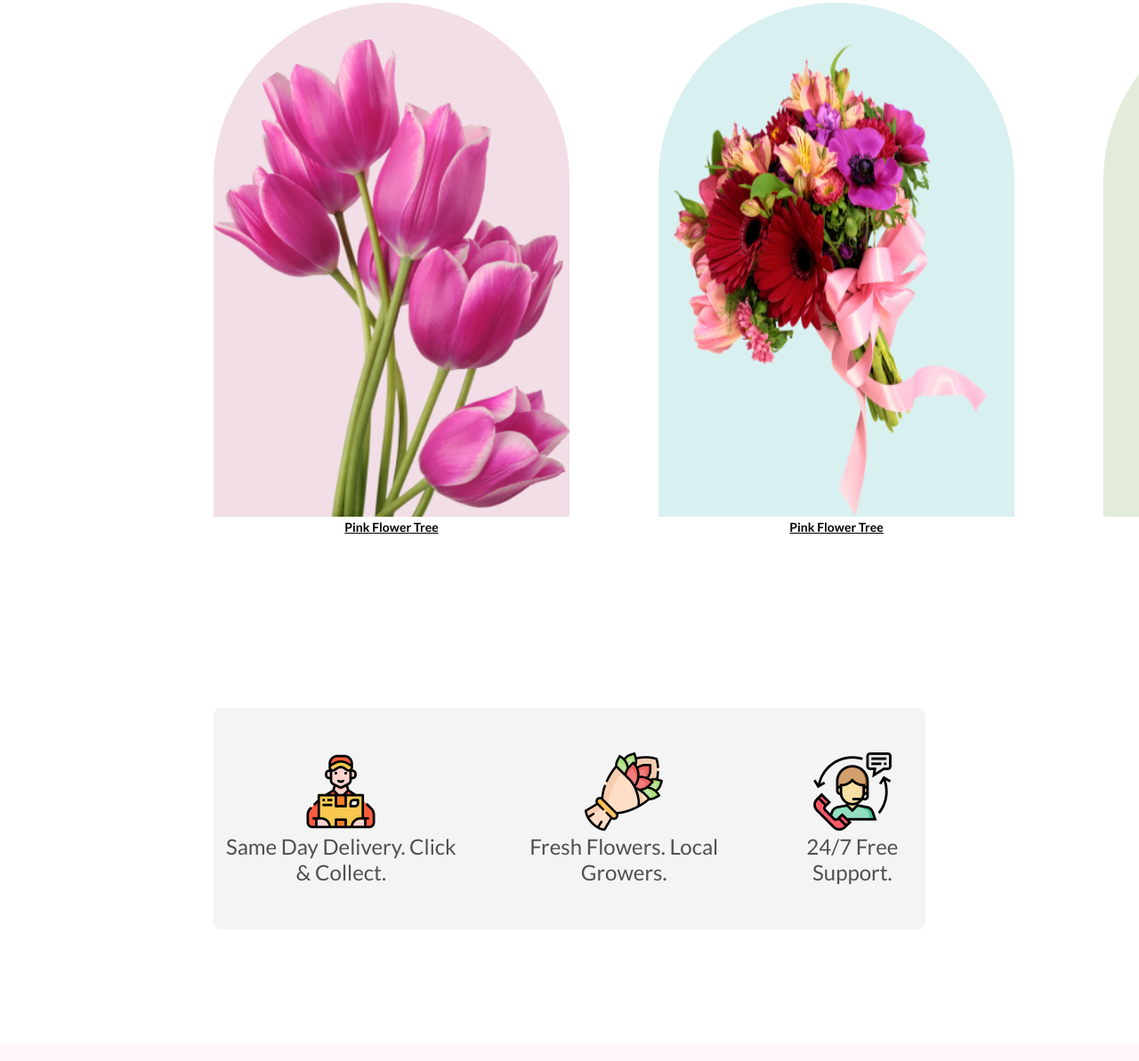
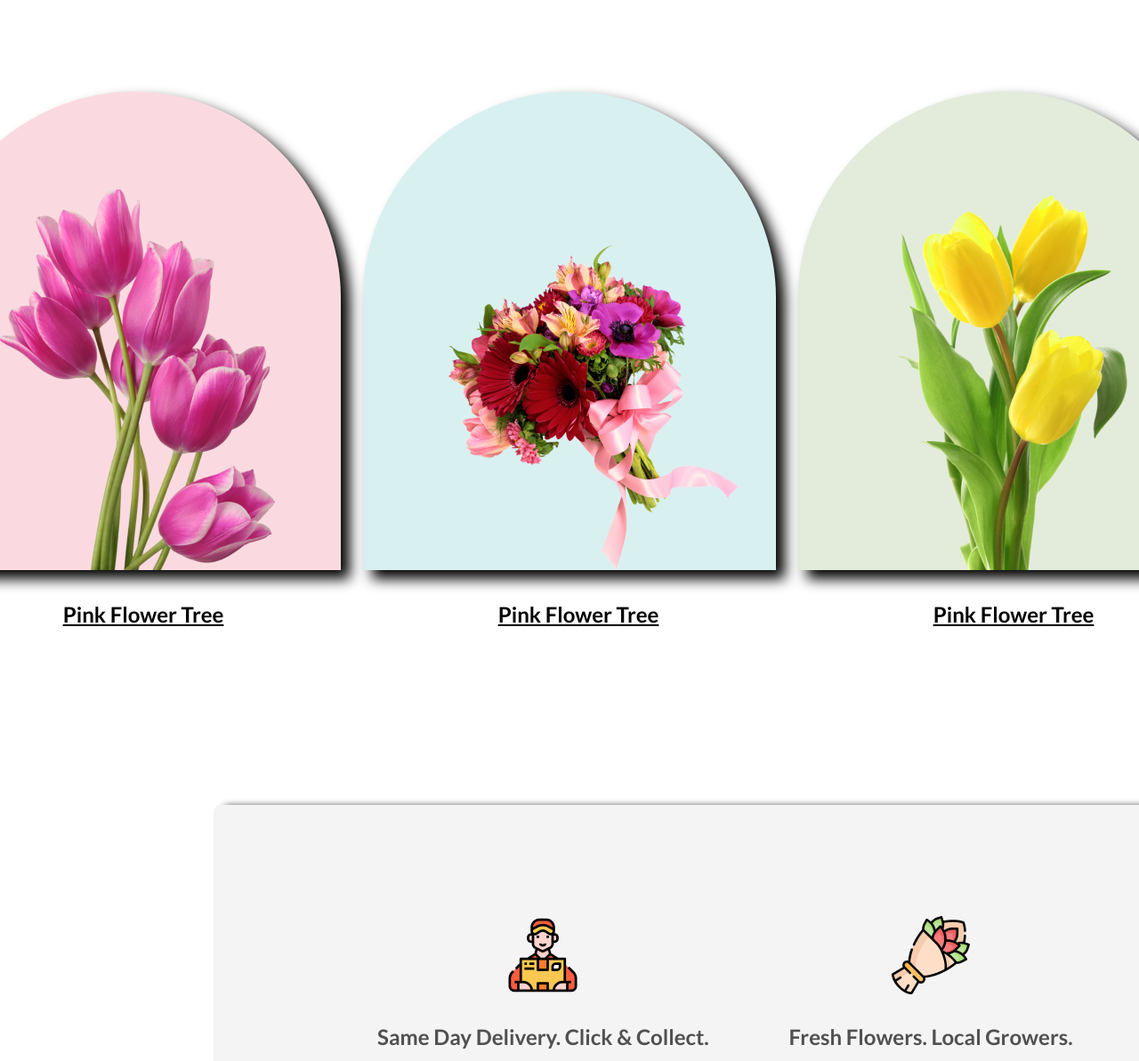
Before and after one commit to SonGokux4/assignment1, a plain HTML site: page index.html in a window 1280 px wide. Shown: the part 1231-2424 px from the top of the page at 89% size. Drawn offline with Linux system fonts and the light colour scheme.

Commit message:
finalproject

```diff
--- a/index.html
+++ b/index.html
@@ -7,7 +7,7 @@
     <link rel="stylesheet" href="style.css">
     <link rel="preconnect" href="https://fonts.googleapis.com">
 <link rel="preconnect" href="https://fonts.gstatic.com" crossorigin>
-<link href="https://fonts.googleapis.com/css2?family=Lato:wght@300;400;700;900&family=Open+Sans:wght@400;700;800&display=swap" rel="stylesheet">
+<link href="https://fonts.googleapis.com/css2?family=Lato:ital,wght@0,100;0,300;0,400;0,700;0,900;1,700&display=swap" rel="stylesheet">
 </head>
 <body>
     <header class="main-header">
@@ -28,30 +28,29 @@
         <section class="feature">
             <div class="part1">
                 <h3 class="sec-head">Our Featured Flowers</h3>
-                <p class="main-para">It is a long established fact that a reader will be distracted by the readable<br>content of a page when looking at its layout.</p></div>
+                <p class="main-para">It is a long established fact that a reader will be distracted by the readable<br>content of a page when looking at its layout.</p>
+            </div>
                 <div class="part2">
                     <div class="container">
-                        <div class="boxes">
+                        <div class="images">
+                          <div class="box1">
+                            <img class="pink" src="./Flower Asset/pngwing 6.png" alt="">
+                          </div>
+                          <h3 class="head">Pink Flower Tree</h3>
+                        </div>
+                        <div class="images">
+                          <div class="box2 box1">
+                            <img class="pink" src="./Flower Asset/pngwing 5.png" alt="" class="">
+                          </div>
+                          <h3 class="head">Pink Flower Tree</h3>
+                        </div>
+                        <div class="images">
+                          <div class="box3 box1">
+                            <img class="pink" src="./Flower Asset/pngwing 7.png" alt="" class="">
+                          </div>
+                          <h3 class="head">Pink Flower Tree</h3>
+                        </div>
 
-                            <img class="icon" src="./Flower Asset/pngwing 6.png" alt="">
-                          <h3 class="head">Pink Flower Tree</h3>
-
-
-
-
-                        </div>
-                          <div class="boxes">
-                            <img class="icon icon2" src="./Flower Asset/pngwing 5.png" alt="">
-                            <h3 class="head">Pink Flower Tree</h3>
-
-
-                        </div>
-                        <div class="boxes">
-                            <img class="icon icon3" src="./Flower Asset/pngwing 7.png" alt="">
-                            <h3 class="head">Pink Flower Tree</h3>
-
-
-                        </div>
                       </div>
                 </div>
 
@@ -59,15 +58,15 @@
         <section class="support">
             <div class="support-container">
                 <div class="man">
-                    <img src="./Flower Asset/Group 57.png" alt="">
+                    <img class="m" src="./Flower Asset/Group 57.png" alt="">
                     <p class="about">Same Day Delivery. Click & Collect.</p>
                 </div>
                 <div class="flower">
-                    <img src="./Flower Asset/Group 58.png" alt="">
+                    <img class="m" src="./Flower Asset/Group 58.png" alt="">
                     <p class="about">Fresh Flowers. Local Growers.</p>
                 </div>
                 <div class="sup">
-                    <img src="./Flower Asset/Group 59.png" alt="">
+                    <img class="m" src="./Flower Asset/Group 59.png" alt="">
                     <p class="about">24/7 Free Support.</p>
                 </div>
             </div>
@@ -101,7 +100,7 @@
         </section>
         <section class="payment">
             <img class="pay-img" src="./Flower Asset/payment.png" alt="">
-            <h3 class="info-head">Payment<span class="method">Methods</span></h3>
+            <h3 class="info-head mod">Payment<span class="method">Methods</span></h3>
             <p class="info-para">We accept Online Payment via Credit/Debit Cards, Mobile Money, Online Bank Tansfers, bKash etc.<br>
                 Payment can be made from anywhere in the world by using VISA/MasterCard/AMEX cards.</p>
                 <button class="main-btn">Learn More</button>
--- a/style.css
+++ b/style.css
@@ -45,11 +45,7 @@ color: white;
 /* Body styles */
 
 
-/* section 1 */
-.feature{
-    margin-left: 240px;
-    margin-right: 240px;
-}
+/* section feature */
 
 .part1{
     text-align: center;
@@ -59,38 +55,48 @@ color: white;
 font-size: 40px;
 padding-top: 178px;
 padding-bottom: 24px;
+}
+.part2{
+  padding-top: 100px;
+  padding-bottom: 200px;
+}
+
+.box1{
+  background: rgba(221, 13, 51, 0.15);
+  width: 464px;
+height: 538px;
+  position: relative;
+  border-radius: 300px 300px 0 0;
+  box-shadow: 10px 10px 15px black;
 
 }
-.icon{
-    background-color: rgba(167, 33, 98, 0.15);
-    border-radius: 200px 200px 0 0;
-    padding-top: 40px;
-    width: 400px;
-    height: 538px;
+.box2{
+  background: rgba(5, 151, 160, 0.15);
+
 }
-  .icon2{
-    background-color:rgba(5, 151, 160, 0.15);
+.box3{
+  background: rgba(71, 125, 17, 0.15);
+
 }
-  .icon3{
-    background-color: rgba(71, 125, 17, 0.15);
-  }
-  .im-head{
-    align-items: center;
+
+.pink{
+  position: absolute;
+  bottom: 0px;
+  left: 80px;
 }
 .container{
   display: flex;
-    gap: 100px;
-    padding-bottom: 195px;
+  gap: 25px;
+  justify-content: center;
 }
 .head{
+  font-size: 24px;
+  text-align: center;
+  padding-top: 35px;
+  padding-left: 20px;
   text-decoration: underline;
-    font-size: 14px;
+}
 
-  }
-  .boxes{
-
-    text-align: center;
-  }
 
 
   /* support section */
@@ -103,22 +109,29 @@ padding-bottom: 24px;
     justify-content: center;
     align-items: center;
     text-align: center;
-    gap: 50px;
+    gap: 70px;
     padding-top: 40px;
     padding-bottom: 40px;
+    box-shadow: 10px 2px 8px black;
+    width: 1440px;
+height: 320px;
   }
   .about{
     color: rgba(39, 39, 39, 0.80);
 text-align: center;
 font-size: 24px;
+font-weight: 600;
   }
   .support{
-    margin-left: 240px;
-    margin-right: 240px;
     padding-bottom: 128px;
   }
   .man,.flower,.sup{
     padding: 10px 10px;
+  }
+  .m{
+    width: 88px;
+height: 88px;
+padding-bottom: 30px;
   }
 
   /* sale section */
@@ -128,7 +141,7 @@ font-size: 24px;
     justify-content: center;
     align-items: center;
     text-align: center;
-    gap: 100px;
+    gap: 300px;
   }
   .info-head{
     color: #272727;
@@ -144,7 +157,7 @@ color:  rgba(39, 39, 39, 0.60);
     background-color: rgba(229, 84, 115, 0.05);
   }
   .info{
-    padding: 230px 0px 162px 200px;
+    padding: 230px 100px 162px 0;
   }
   .off{
     color: #E55473;
@@ -157,7 +170,8 @@ color:  rgba(39, 39, 39, 0.60);
     display: flex;
 
     gap:24px;
-    margin-left: 240px;
+    padding-top: 50px;
+    padding-bottom: 50px;
   }
   .up{
     text-align: center;
@@ -168,14 +182,16 @@ color:  rgba(39, 39, 39, 0.60);
   .down-img{
     width: 342px;
 height: 396px;
+border-radius: 300px 0;
+box-shadow: 10px 10px 10px black;
+
   }
 
   /* Section 3 */
 
 .subscribe{
   margin-top: 128px;
-  margin-left: 240px;
-  margin-right: 240px;
+
   text-align: center;
   background-image: url('/Rectangle\ 9.png');
   background-repeat: no-repeat;
@@ -201,14 +217,28 @@ height: 64px;
 
 .pay-img{
   width:100px;
-  padding-bottom: 10px;
+  padding-bottom: 20px;
+
+    box-shadow: 10px 10px 10px black;
+    border-radius: 0px 25px 25px 0px;
+}
+.mod{
+  padding-top: 20px;
 }
 .payment{
   text-align: center;
   padding-top: 138px;
+
 }
+
+
 .method{
   color: #E55473;
+}
+
+.feature,.support,.instagram,.payment{
+  margin-left: 240px;
+  margin-right: 240px;
 }
 
 
```
Lines whose indentation alone changed are shown as unchanged.
